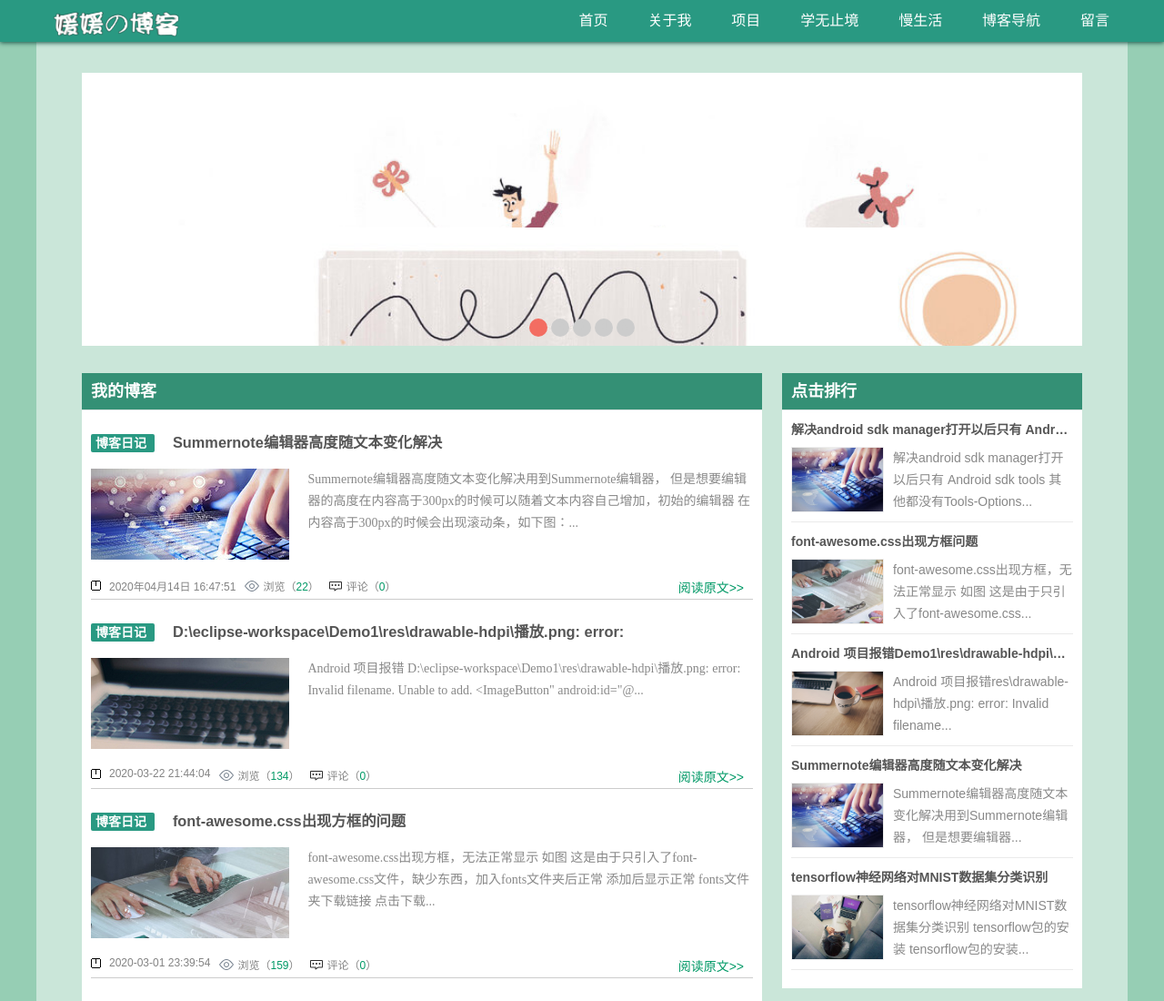
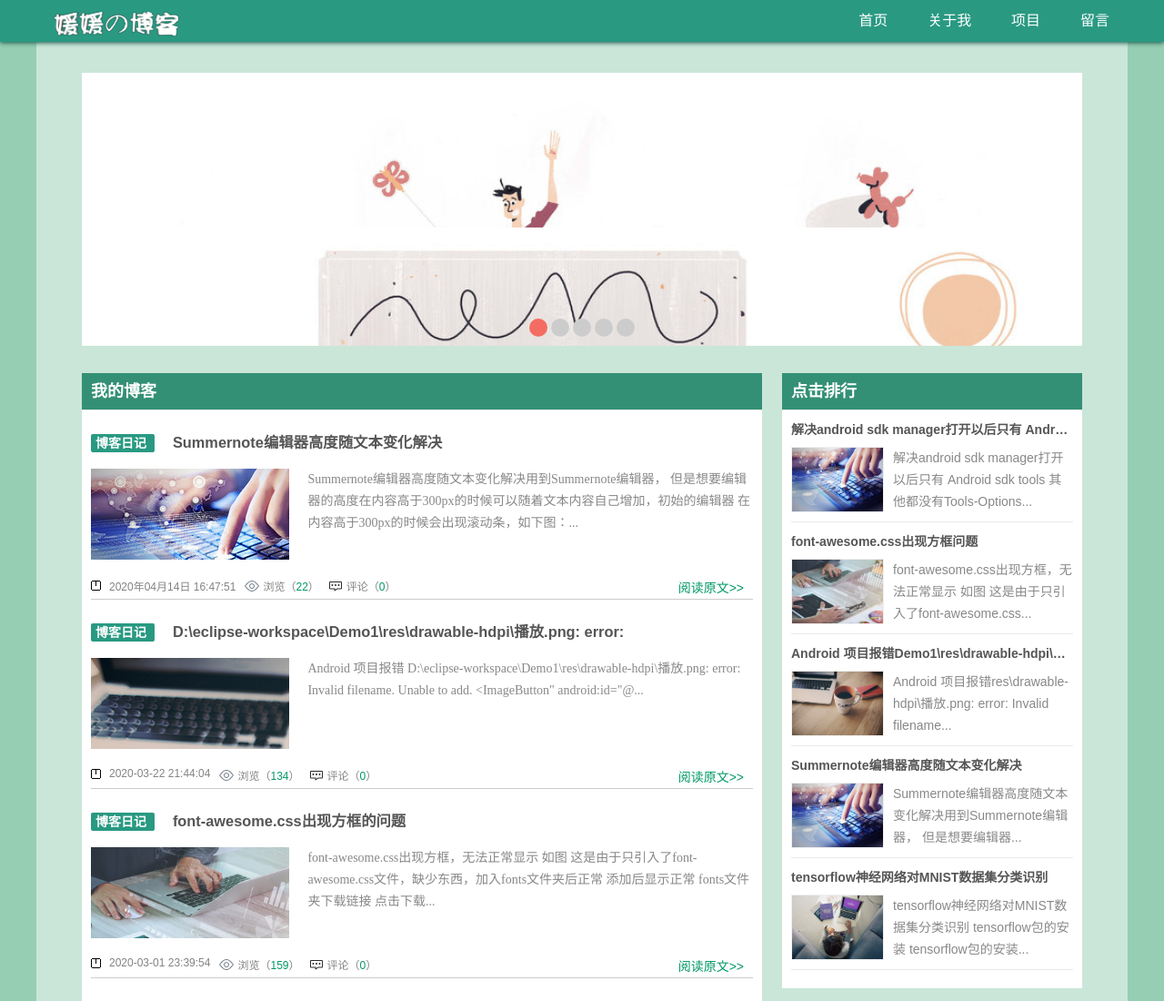
Before and after one commit to whisper-net/pagedesign, a plain HTML site: page index.html in a window 1280 px wide. Shown: the top 1100 px of the page at 91% size. Drawn offline with Linux system fonts and the light colour scheme; a script that the page names is missing.

Commit message:
Update index.html

```diff
--- a/index.html
+++ b/index.html
@@ -18,9 +18,6 @@
                             <li><a href="index.html" title="首页">首页</a></li>
                             <li><a href="about.html" title="关于我">关于我</a></li>
                             <li><a href="project.html" title="项目">项目</a></li>
-                            <li><a href="/learn/" title="">学无止境</a></li>
-                            <li><a href="/life/" title="">慢生活</a></li>
-                            <li><a href="/links/" title="">博客导航</a></li>
                             <li><a href="message.html" title="留言">留言</a></li>
                         </ul>
                     </nav>
```
